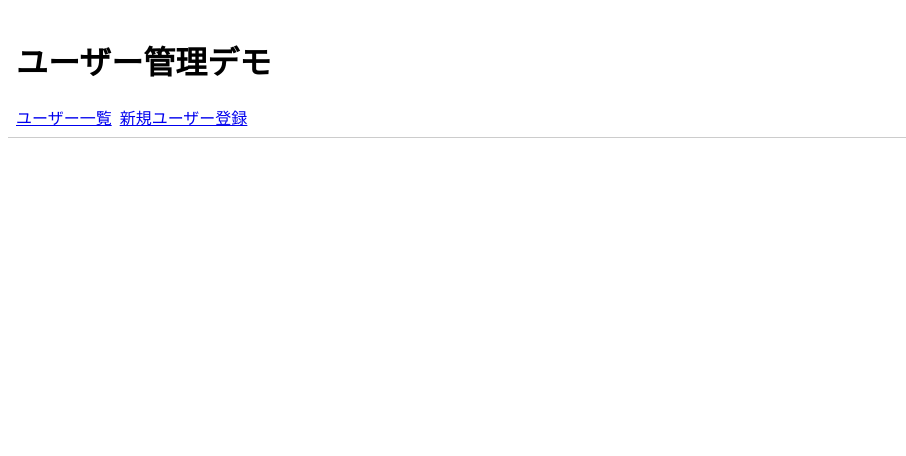
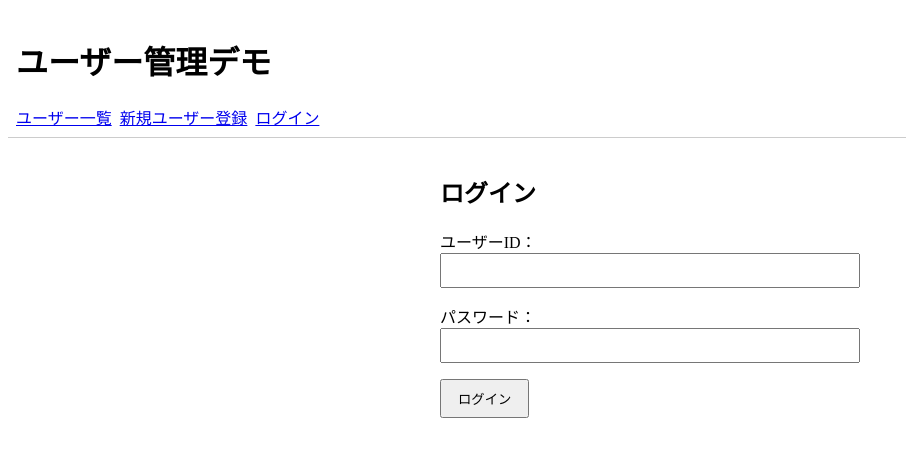
Before and after one commit to gw-edu-dx-dev/training-frontend, a React (Vite) app: page /login in a window 1280 px wide. Shown: the top 456 px of the page, without its empty margins (0-906 px from the left). Built offline with nearby package versions, Linux system fonts and the light colour scheme.

Commit message:
training6 簡易ログイン機能の追加

```diff
--- a/src/App.tsx
+++ b/src/App.tsx
@@ -1,6 +1,7 @@
-import { BrowserRouter, Routes, Route,Link } from "react-router-dom";
+import { BrowserRouter, Routes, Route,Link, Navigate } from "react-router-dom";
 import UserList from './components/UserList';
 import NewUserForm from './components/NewUserForm';
+import LoginForm from './components/LoginForm';
 
 
 function App() {
@@ -10,15 +11,22 @@ function App() {
       <header style={{padding: "8px",borderBottom: "1px solid #ccc"}}>
         <h1>ユーザー管理デモ</h1>
         <nav style={{display: "flex", gap: "8px"}}>
-          <Link to="/">ユーザー一覧</Link>
+          {/* リンク先 */}
+          <Link to="/users">ユーザー一覧</Link>
           <Link to="/users/new">新規ユーザー登録</Link>
+          <Link to="/login">ログイン</Link>
         </nav>
       </header>
 
       <main style={{padding:"16px"}}>
         <Routes>
-          <Route path="/" element={<UserList />} />
+        {/* ロードしたらログイン画面に遷移 */}
+          <Route path="/" element={<Navigate to="/login" replace/>}/>
+
+          {/*URLとリンクを紐づける  */}
+          <Route path="/users" element={<UserList />} />
           <Route path="/users/new" element={<NewUserForm />} />
+          <Route path="/login" element={<LoginForm/>} />
         </Routes>
       </main>
     </BrowserRouter>
--- /dev/null
+++ b/src/components/LoginForm.tsx
@@ -0,0 +1,126 @@
+import { useState } from "react";
+import type { ChangeEvent, FormEvent } from "react";
+import { useNavigate } from "react-router-dom";
+import type { LoginFormData, LoginResponse } from "../types/Login";
+
+function LoginForm() {
+  const [form, setForm] = useState<LoginFormData>({
+    id: "",
+    password: "",
+  });
+
+  const [message, setMessage] = useState<string | null>(null);
+  const [error, setError] = useState<string | null>(null);
+  const [loading, setLoading] = useState(false);
+
+  const navigate = useNavigate();
+
+  const handleChangeId = (e: ChangeEvent<HTMLInputElement>) => {
+    const value = e.target.value;
+    setForm((prev) => ({
+      ...prev,
+      id: value === "" ? "" : Number(value),
+    }));
+  };
+
+  const handleChangePassword = (e: ChangeEvent<HTMLInputElement>) => {
+    const value = e.target.value;
+    setForm((prev) => ({
+      ...prev,
+      password: value,
+    }));
+  };
+
+  const handleSubmit = async (e: FormEvent<HTMLFormElement>) => {
+    e.preventDefault();
+    setMessage(null);
+    setError(null);
+
+    if (form.id === "" || form.password === "") {
+      setError("IDとパスワードを入力してください");
+      return;
+    }
+
+    setLoading(true);
+
+    try {
+      const response = await fetch("http://localhost:8080/api/login", {
+        method: "POST",
+        headers: {
+          "Content-Type": "application/json",
+        },
+        body: JSON.stringify({
+          id: form.id,
+          password: form.password,
+        }),
+      });
+
+      if (!response.ok) {
+        throw new Error("ログインAPI呼び出しに失敗しました");
+      }
+
+      const data: LoginResponse = await response.json();
+
+      if (data.success) {
+        setMessage(data.message);
+        // ログイン成功なら一覧画面へ
+        navigate("/users");
+      } else {
+        setError(data.message);
+      }
+    } catch (err) {
+      console.error(err);
+      setError("ログイン処理でエラーが発生しました");
+    } finally {
+      setLoading(false);
+    }
+  };
+
+  return (
+    <div style={{ maxWidth: 400, margin: "0 auto" }}>
+      <h2>ログイン</h2>
+      <form onSubmit={handleSubmit}>
+        <div style={{ marginBottom: 16 }}>
+          <label>
+            ユーザーID：
+            <input
+              type="number"
+              value={form.id}
+              onChange={handleChangeId}
+              style={{ width: "100%", padding: 8 }}
+            />
+          </label>
+        </div>
+
+        <div style={{ marginBottom: 16 }}>
+          <label>
+            パスワード：
+            <input
+              type="password"
+              value={form.password}
+              onChange={handleChangePassword}
+              style={{ width: "100%", padding: 8 }}
+            />
+          </label>
+        </div>
+
+        <button type="submit" disabled={loading} style={{ padding: "8px 16px" }}>
+          {loading ? "認証中..." : "ログイン"}
+        </button>
+      </form>
+
+      {error && (
+        <p style={{ color: "red", marginTop: 16 }}>
+          {error}
+        </p>
+      )}
+      {message && (
+        <p style={{ color: "green", marginTop: 16 }}>
+          {message}
+        </p>
+      )}
+    </div>
+  );
+}
+
+export default LoginForm;
--- a/src/components/NewUserForm.tsx
+++ b/src/components/NewUserForm.tsx
@@ -6,21 +6,24 @@ import { Link } from "react-router-dom";
 type NewUserFormData = {
   name: string;
   email: string;
+  password: string;
 };
 
 type NewUserResponse = {
   id: number;
   name: string;
-  email: string; // ← SVGAnimatedString ではなく string に修正
+  email: string;
+  password: string;
 };
 
 function NewUserForm() {
   const [form, setForm] = useState<NewUserFormData>({
     name: "",
     email: "",
+    password: ""
   });
 
-  const [errors, setErrors] = useState<{ name?: string; email?: string }>({});
+  const [errors, setErrors] = useState<{ name?: string; email?: string; password?: string }>({});
   const [message, setMessage] = useState<string | null>(null);
   const [submitting, setSubmitting] = useState(false);
 
@@ -35,7 +38,7 @@ function NewUserForm() {
 
   // フロント側のバリデーション
   const validate = (): { name?: string; email?: string } => {
-    const newErrors: { name?: string; email?: string } = {};
+    const newErrors: { name?: string; email?: string; password?: string } = {};
 
     if (!form.name.trim()) {
       newErrors.name = "名前は必須です";
@@ -48,6 +51,10 @@ function NewUserForm() {
       if (!emailRegex.test(form.email)) {
         newErrors.email = "メールアドレスの形式が正しくありません";
       }
+    }
+
+    if (!form.password.trim()) {
+      newErrors.password = "パスワードは必須です";
     }
     return newErrors;
   };
@@ -75,6 +82,7 @@ function NewUserForm() {
         body: JSON.stringify(form),
       });
 
+      // 200以外が発生した場合
       if (!response.ok) {
         throw new Error("ユーザー登録に失敗しました");
       }
@@ -83,7 +91,7 @@ function NewUserForm() {
 
       setMessage(`ユーザー「${data.name}」(ID:${data.id})を登録しました`);
       // フォームをクリア
-      setForm({ name: "", email: "" });
+      setForm({ name: "", email: "" ,password: ""});
     } catch (error) {
       console.error(error);
       setMessage("エラーが発生しました。もう一度お試しください。");
@@ -123,6 +131,19 @@ function NewUserForm() {
           {errors.email && <div style={{ color: "red" }}>{errors.email}</div>}
         </div>
 
+        <div>
+          <label>
+            パスワード：
+            <input
+              type="text"
+              name="password"
+              value={form.password}
+              onChange={handleChange}
+            />
+          </label>
+          {errors.password && <div style={{ color: "red" }}>{errors.email}</div>}
+        </div>
+
         <button type="submit" disabled={submitting}>
           {submitting ? "送信中…" : "登録"}
         </button>
--- /dev/null
+++ b/src/types/Login.ts
@@ -0,0 +1,9 @@
+export type LoginFormData = {
+    id: number | "";
+    password: string;
+};
+
+export type LoginResponse = {
+    success: boolean;
+    message: string;
+}
```
